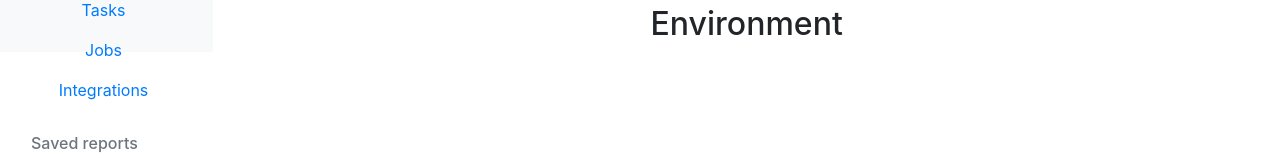
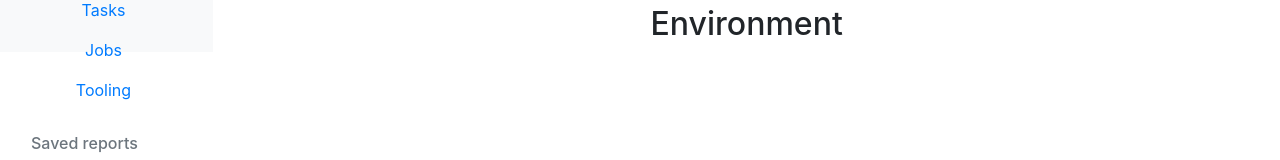
Before and after one commit to samsquire/mazzle-gui, a React (Create React App) app: page / in a window 1280 px wide. Shown: the part 130-290 px from the top of the page. Built offline with nearby package versions, Linux system fonts and the light colour scheme.

Commit message:
autocommit experimenting with detections

```diff
--- a/src/App.js
+++ b/src/App.js
@@ -113,7 +113,7 @@ function App() {
               <li class="nav-item">
                 <a class="nav-link" href="#">
                   <span data-feather="layers"></span>
-                  Integrations
+                  Tooling
                 </a>
               </li>
             </ul>
```
